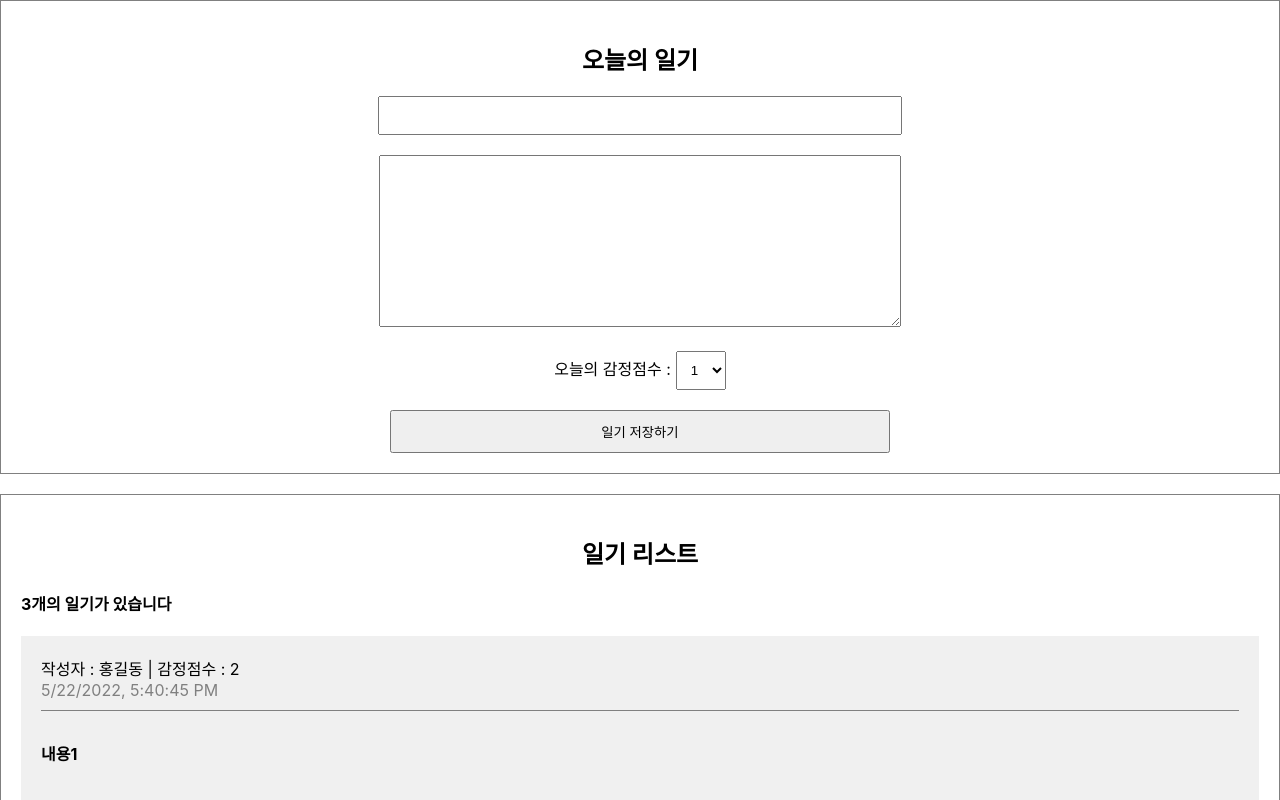
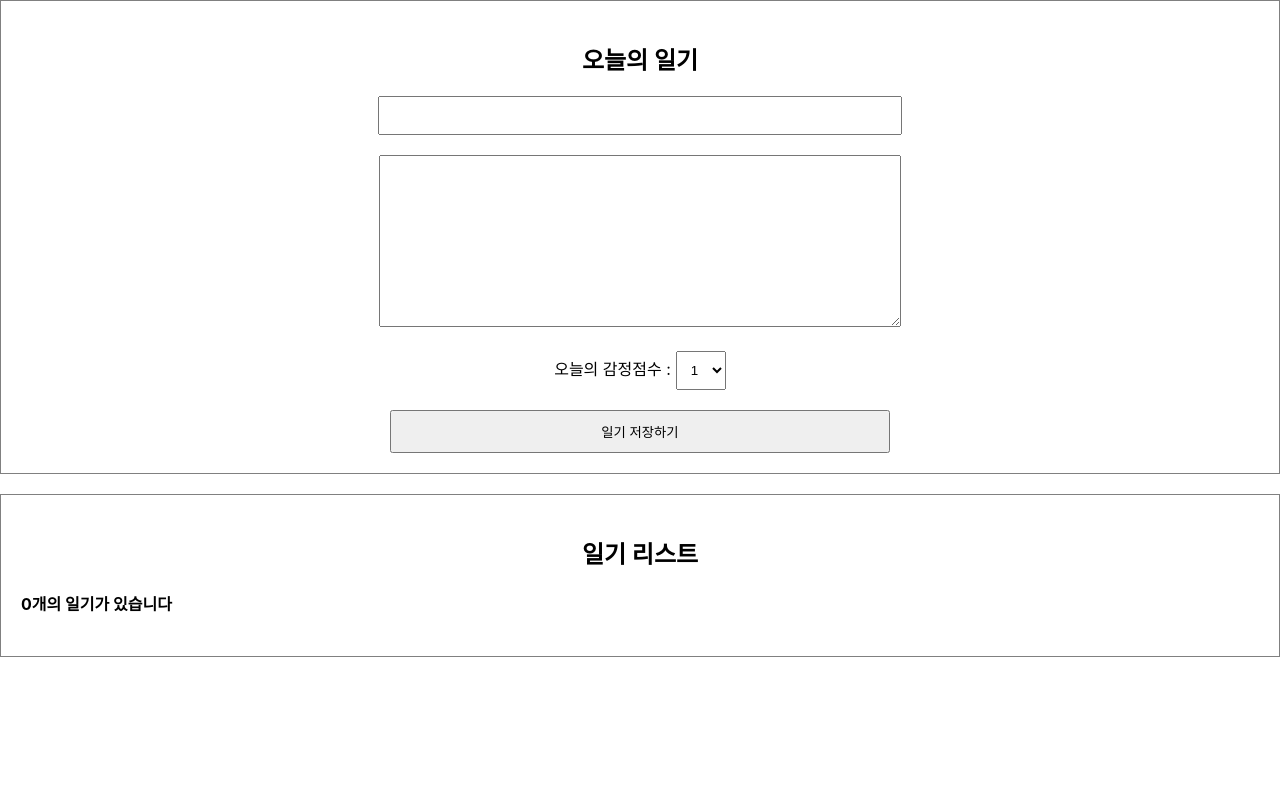
Before and after one commit to lyeo72/simpleDiary, a React (Create React App) app: page / in a window 1280 px wide. Shown: the top 800 px of the page. Built offline with nearby package versions, Linux system fonts and the light colour scheme.

Commit message:
데이터추가하기

```diff
--- a/src/App.js
+++ b/src/App.js
@@ -1,36 +1,29 @@
-import React, { useState, useEffect } from "react";
+import React, { useRef, useState, useEffect } from "react";
 import "./App.css";
 import DiaryEditer from "./DiaryEditer";
 import DiaryList from "./DiaryList";
 
-const dummyList = [
-  {
-    id: 1,
-    author: "홍길동",
-    content: "내용1",
-    emotion: 2,
-    create_date: new Date().getTime(),
-  },
-  {
-    id: 2,
-    author: "이순신",
-    content: "내용2",
-    emotion: 1,
-    create_date: new Date().getTime(),
-  },
-  {
-    id: 3,
-    author: "유여진",
-    content: "내용3",
-    emotion: 4,
-    create_date: new Date().getTime(),
-  },
-];
 function App() {
+  const [data, setData] = useState([]);
+  const dataId = useRef(0);
+
+  const onCreate = (author, content, emotion) => {
+    const create_date = new Date().getTime();
+    const newItem = {
+      author,
+      content,
+      emotion,
+      create_date,
+      id: dataId.current,
+    };
+    dataId.current += 1;
+    setData([newItem, ...data]);
+  };
+
   return (
     <div className="App">
-      <DiaryEditer />
-      <DiaryList diaryList={dummyList} />
+      <DiaryEditer onCreate={onCreate} />
+      <DiaryList diaryList={data} />
     </div>
   );
 }
--- a/src/DiaryEditer.js
+++ b/src/DiaryEditer.js
@@ -1,6 +1,6 @@
 import { useRef, useState } from "react";
 
-const DiaryEditer = () => {
+const DiaryEditer = ({ onCreate }) => {
   const [state, setState] = useState({
     author: "",
     content: "",
@@ -26,7 +26,13 @@ const DiaryEditer = () => {
       contentInput.current.focus();
       return;
     }
+    onCreate(state.author, state.content, state.emotion);
     alert("저장 성공");
+    setState({
+      author: "",
+      content: "",
+      emotion: 1,
+    });
   };
   return (
     <div className="DiaryEditer">
```
